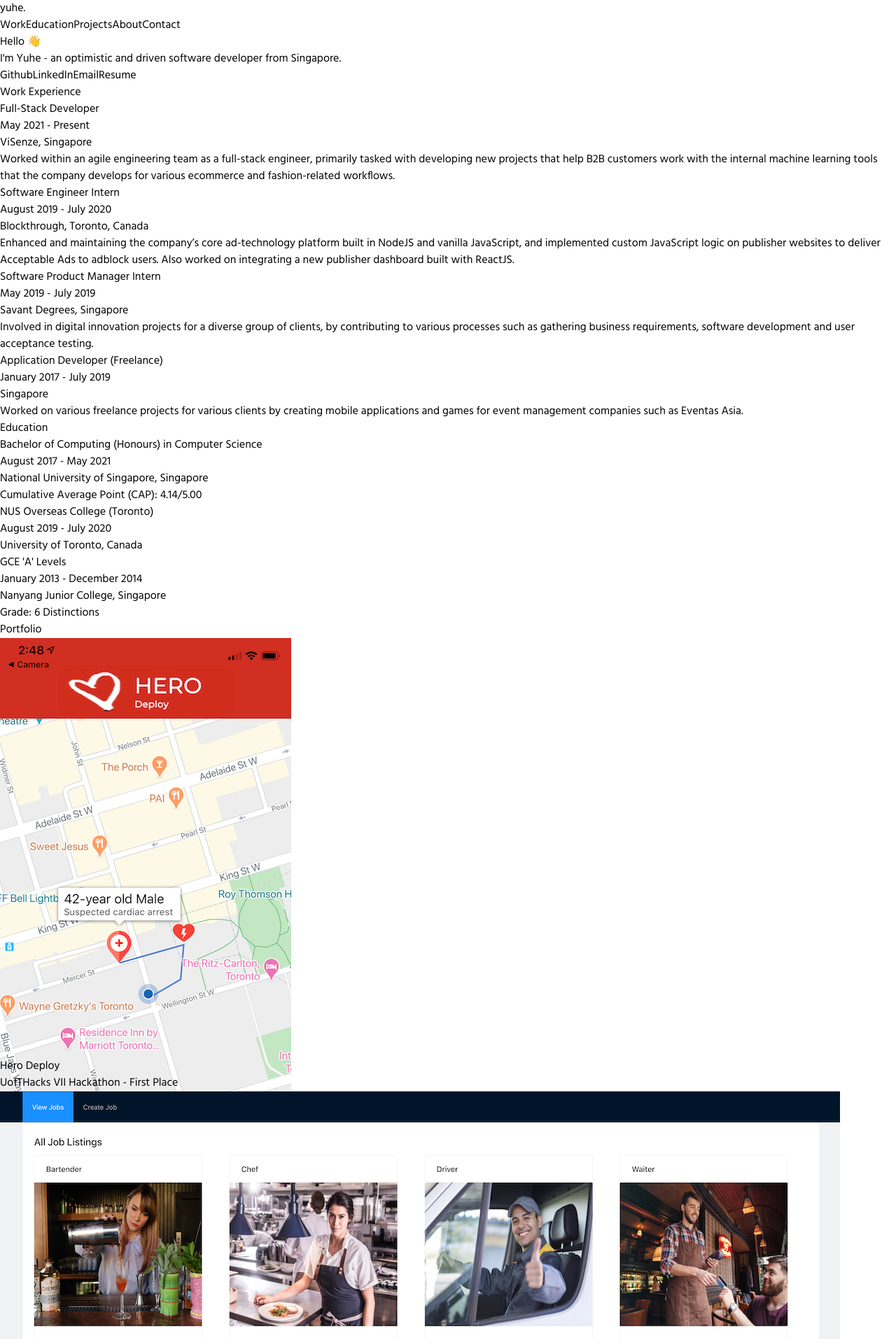
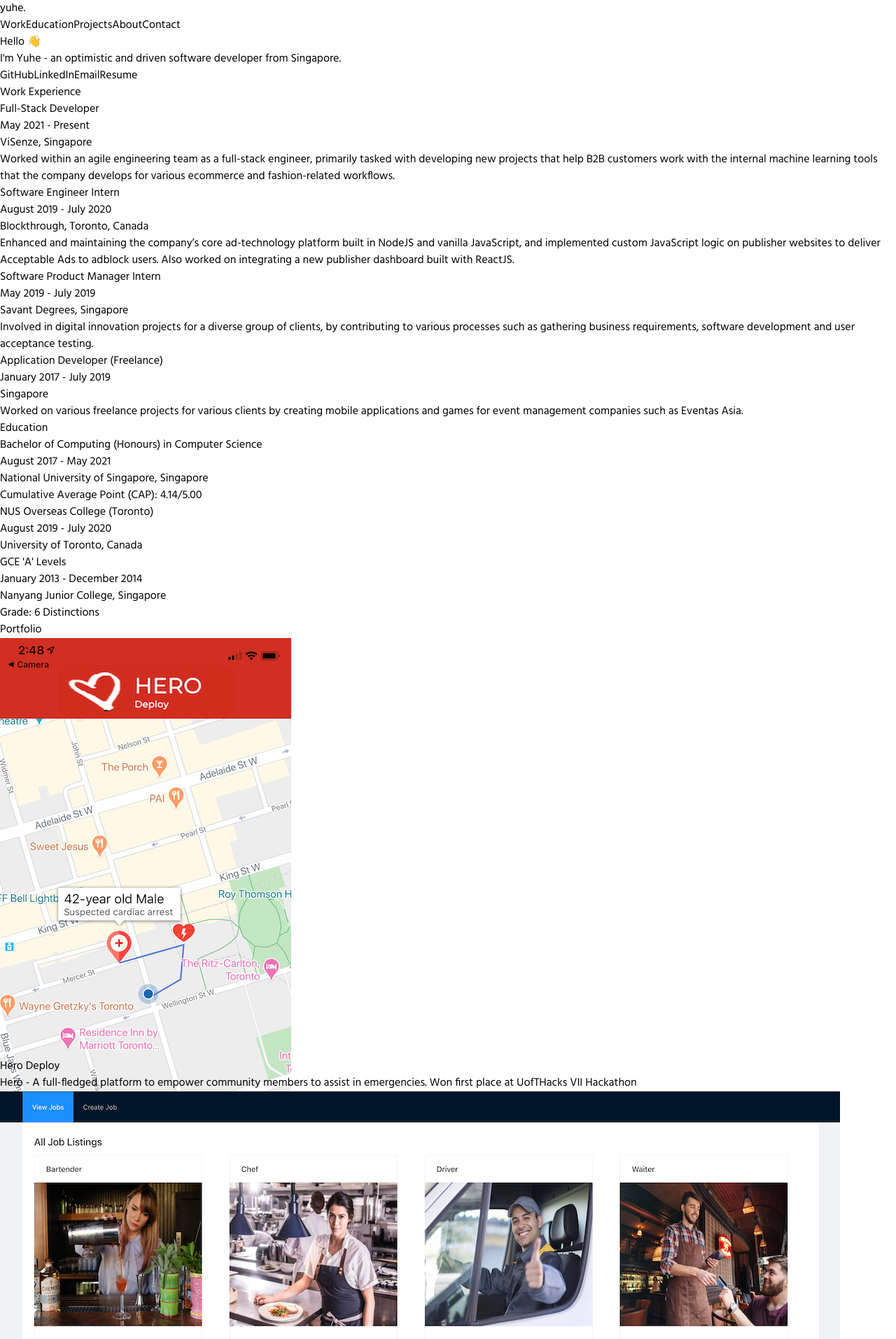
Before and after one commit to yuheong/portfolio-v2, a Next.js app: page / in a window 1280 px wide. Shown: the top 1914 px of the page at 70% size. Built offline with nearby package versions, Linux system fonts and the light colour scheme.

Commit message:
update projects portfolio and link buttons

```diff
--- a/components/Socials/index.js
+++ b/components/Socials/index.js
@@ -7,9 +7,11 @@
   return (
     <div className={`${className} flex`}>
       {myData.socials.map((social, index) => (
-        <Button key={index} onClick={() => window.open(social.link)}>
-          {social.title}
-        </Button>
+        <a href={social.link} target="_blank">
+          <Button key={index}>
+            <span className="text-lg">{social.title}</span>
+          </Button>
+        </a>
       ))}
     </div>
   );
--- a/personalData.js
+++ b/personalData.js
@@ -7,10 +7,13 @@
   headerTaglineFour: " ",
 
   socials: [
-    { title: "Github", link: "https://github.com/yuheong" },
+    { title: "GitHub", link: "https://github.com/yuheong" },
     { title: "LinkedIn", link: "https://www.linkedin.com/in/yuheong" },
     { title: "Email", link: "mailto:yuhe.ong@gmail.com" },
-    { title: "Resume", link: "" },
+    {
+      title: "Resume",
+      link: "https://drive.google.com/file/d/1_r8kqsJi13-KtQvlU6ZvMObDizesHlDZ/view?usp=sharing",
+    },
   ],
 
   experiences: [
@@ -73,37 +76,34 @@
   projects: [
     {
       title: "Hero Deploy", //Project Title - Add Your Project Title Here
-      description: "UofTHacks VII Hackathon - First Place",
+      description:
+        "Hero - A full-fledged platform to empower community members to assist in emergencies. Won first place at UofTHacks VII Hackathon",
       //Project Image - Add Your Project Image Here
-      imageSrc:
-        "images/hero-app.jpeg",
+      imageSrc: "images/hero-app.jpeg",
       //Project URL - Add Your Project Url Here
       url: "https://github.com/uofthacksvii-heroes/hero-deploy",
     },
     {
       title: "Adhoccer", //Project Title - Add Your Project Title Here
-      description: "Web Development",
+      description: "An adhoc jobs creation platform built with the MERN stack",
       //Project Image - Add Your Project Image Here
-      imageSrc:
-        "images/adhoccer.png",
+      imageSrc: "images/adhoccer.png",
       //Project URL - Add Your Project Url Here
       url: "https://github.com/yuheong",
     },
     {
-      title: "Interaction Design Project - Zoom Redesign", //Project Title - Add Your Project Title Here
-      description: "UI/UX Course",
+      title: "Zoom 2.0 Redesign", //Project Title - Add Your Project Title Here
+      description: "Course project for Interaction Design module - Redesigning of Zoom",
       //Project Image - Add Your Project Image Here
-      imageSrc:
-        "images/zoom_redesign.png",
+      imageSrc: "images/zoom_redesign.png",
       //Project URL - Add Your Project Url Here
       url: "https://zoom-ux-redesign.medium.com/zoom-2-0-redesigning-zoom-for-better-classroom-engagement-f6729ae31d63",
     },
     {
       title: "GoKartYourself", //Project Title - Add Your Project Title Here
-      description: "Game Development Project in Unity",
+      description: "Game Development Project in Unity - Achieved Project Gemini for Orbital 2018",
       //Project Image - Add Your Project Image Here
-      imageSrc:
-        "images/gokartyourself.png",
+      imageSrc: "images/gokartyourself.png",
       //Project URL - Add Your Project Url Here
       url: "https://github.com/yuheong",
     },
```
